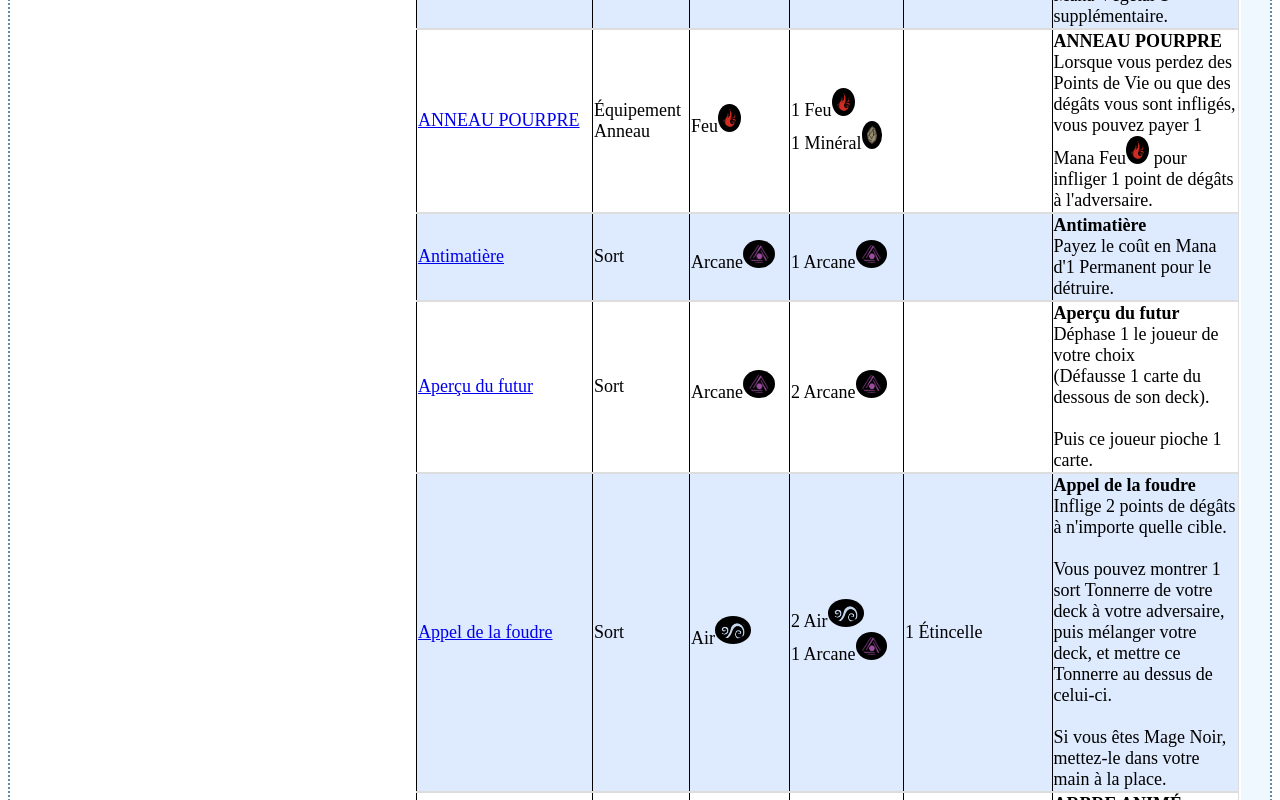
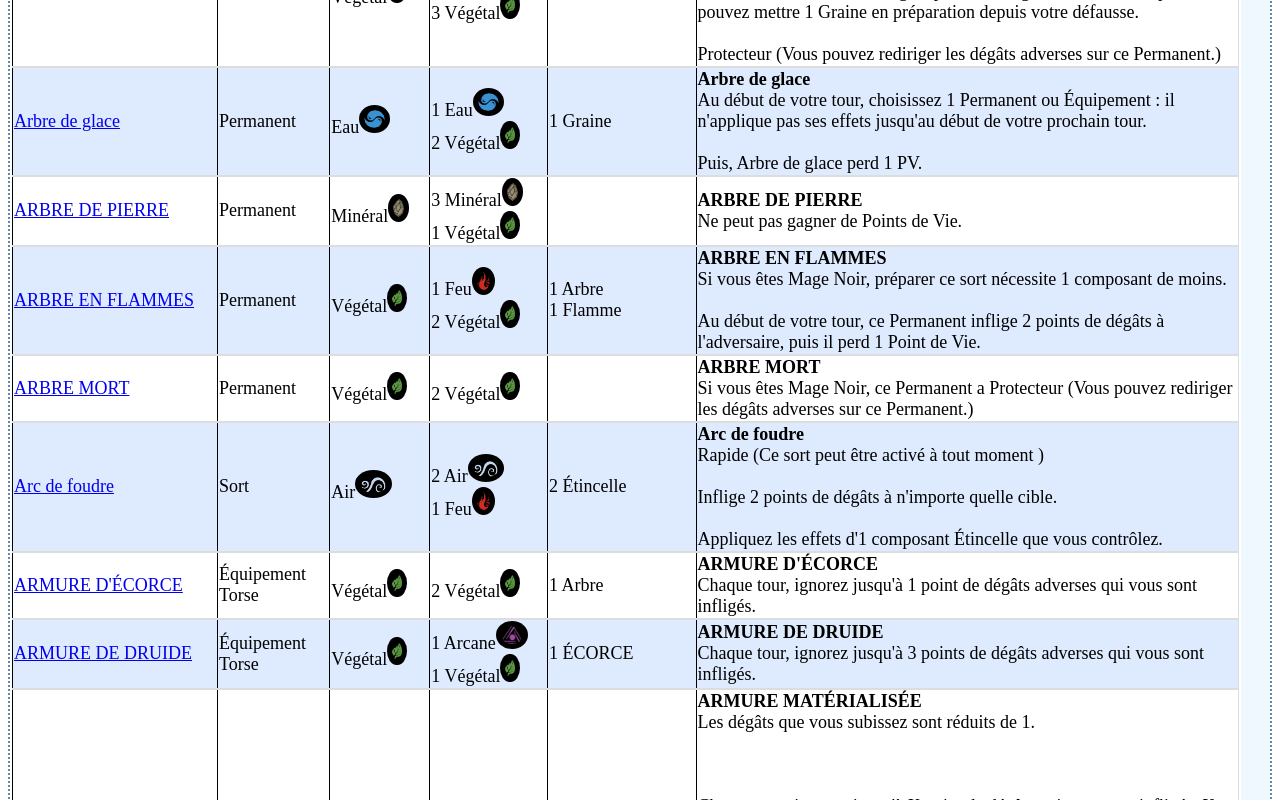
Before and after one commit to Espequair/TomeduMageNoir, a SvelteKit app in the folder frontend/: page /collection in a window 1280 px wide. Shown: the part 1480-2280 px from the top of the page. Built offline with nearby package versions, Linux system fonts and the light colour scheme.

Commit message:
[FRONTEND][COLLECTION] show number of results at the end

```diff
--- a/frontend/src/routes/collection/CardTable.svelte
+++ b/frontend/src/routes/collection/CardTable.svelte
@@ -6,8 +6,9 @@
         slug_translator,
     } from "$lib/utils.js";
     import CardRow from "./CardRow.svelte";
-    let data = $props()
-    let cards = data.cards as Card[];;
+    let data = $props();
+    let cards = data.cards as Card[];
+
 
     let filter_options: { [k: string]: any } = $state({
         name: "",
@@ -146,9 +147,7 @@
     }
 </script>
 
-<h2>Results {filtered_card_list.length}</h2>
-<h2>Sort {sort_order[0]} {sort_order[1] ? "ascending" : "descending"}</h2>
-Cliquer sur le titre d'une colonne pour changer la façon dont les colonnes sont ordonnés
+<div id="table-root">
     <table id="myTable">
         <thead id="searchGroup">
             <tr>
@@ -180,7 +179,9 @@ Cliquer sur le titre d'une colonne pour changer la façon dont les colonnes sont
                         Element {display_correct_symbol("element")}
                     </h2>
                     <select bind:value={filter_options["element"]}>
-                    <option value="everything" selected> All Elements </option>
+                        <option value="everything" selected>
+                            All Elements
+                        </option>
                         {#each element_list as element}
                             <option value={element}>{element}</option>
                         {/each}
@@ -191,7 +192,9 @@ Cliquer sur le titre d'une colonne pour changer la façon dont les colonnes sont
                         Mana Cost {display_correct_symbol("mana_cost")}
                     </h2>
                     <select bind:value={filter_options["mana_cost"]}>
-                    <option value="everything" selected> Any mana cost </option>
+                        <option value="everything" selected>
+                            Any mana cost
+                        </option>
                         {#each mana_cost_list as mana_cost}
                             <option value={mana_cost}>{mana_cost}</option>
                         {/each}
@@ -228,6 +231,10 @@ Cliquer sur le titre d'une colonne pour changer la façon dont les colonnes sont
             {/each}
         </tbody>
     </table>
+    <div id="result-counter">
+        <h2>Results {filtered_card_list.length}</h2>
+    </div>
+</div>
 
 <!-- svelte-ignore css_unused_selector -->
 <style>
```
Lines whose indentation alone changed are shown as unchanged.
